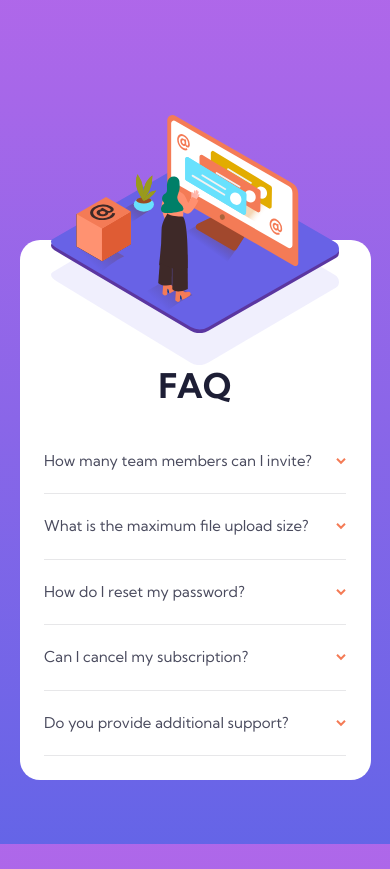
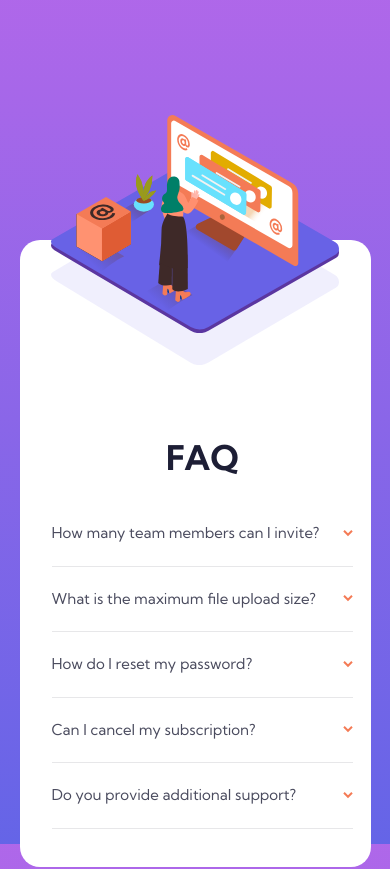
Before and after one commit to NatalyHalouchyk/faq-accordion-card, a plain HTML site: page index.html in a window 390 px wide. Shown: the top 869 px of the page. Drawn offline with Linux system fonts and the light colour scheme.

Commit message:
CSS updated for the mobile version

```diff
--- a/styles.css
+++ b/styles.css
@@ -110,13 +110,13 @@ hr {
 
   .faq-box {
     width: 86%;
-    padding: 25% 7% 5% 7%;
+    padding: 9rem 2rem 2rem 2rem;
     flex: 1 1 auto;
   }
 
   h1 {
     text-align: center;
-    margin: 2rem 0 1.5rem;
+    margin: 3rem 0 1.5rem;
   }
 
   .images-box {
```
